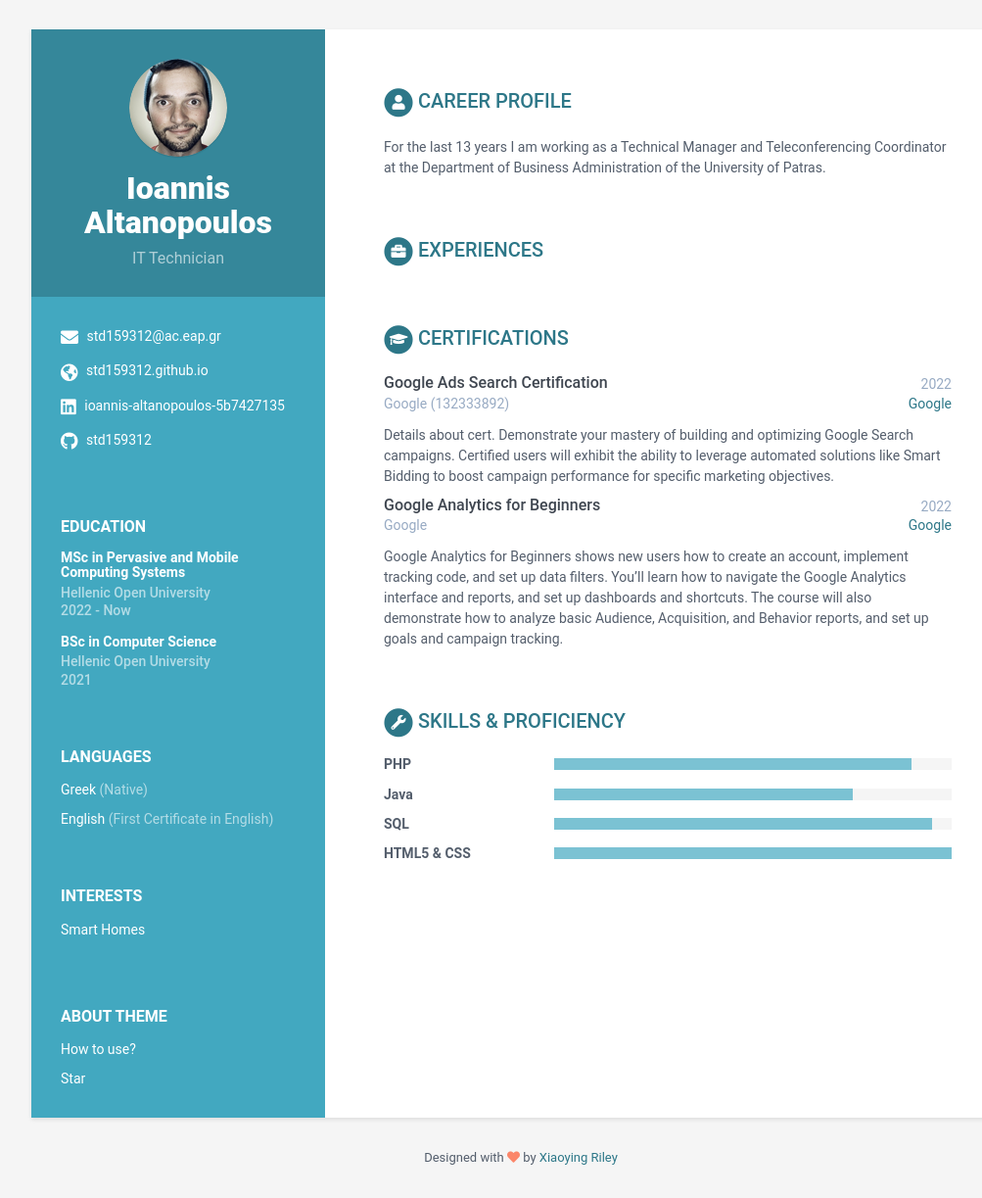
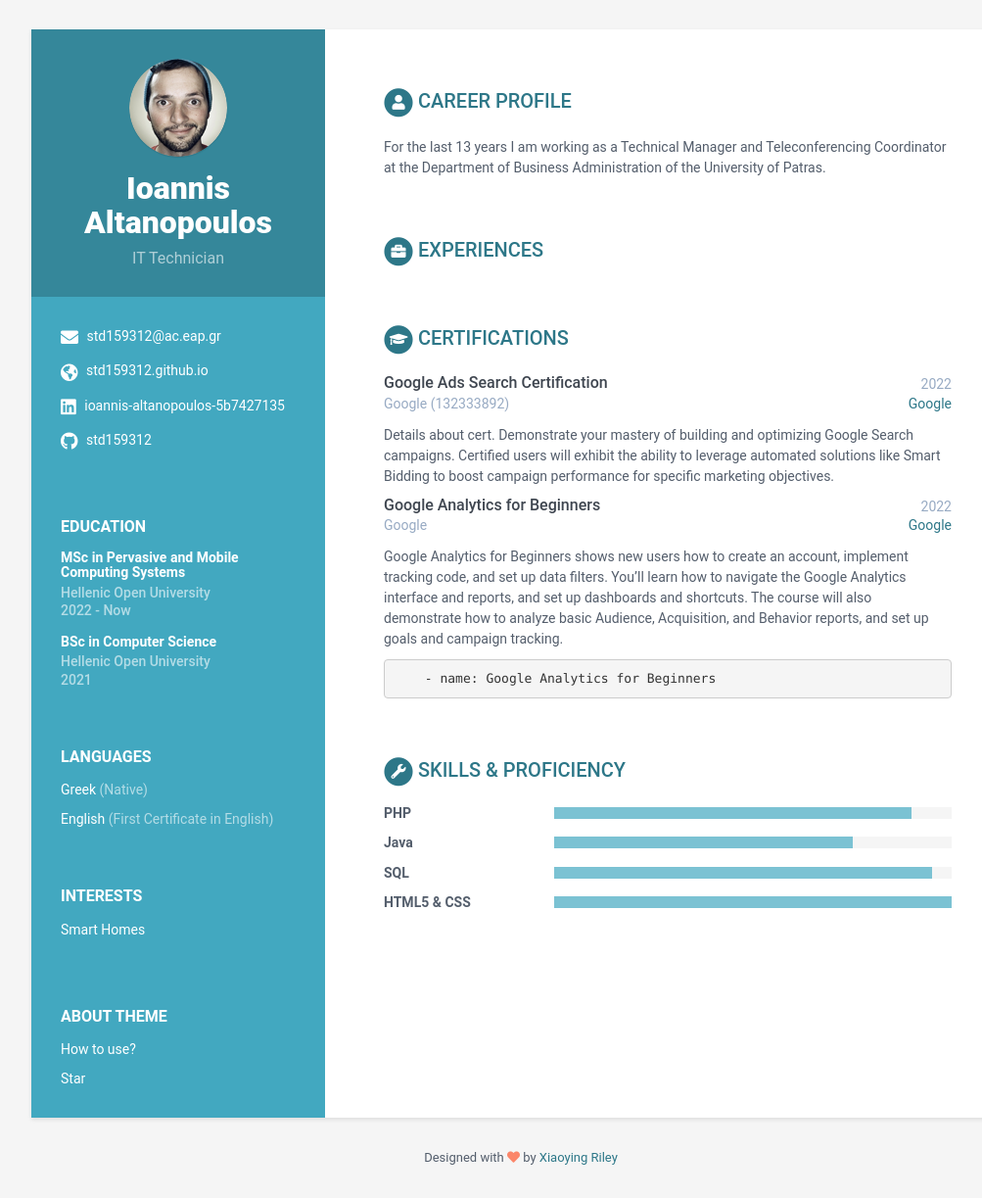
Before and after one commit to std159312/std159312.github.io, a Jekyll site: the page built from index.html, in a window 1280 px wide. Shown: the whole page at 98% size, without its empty margins (108-1111 px from the left). Built offline with Jekyll 4.4.1, drawn with Linux system fonts in a browser that asks for light colours.

Commit message:
Initial commit

```diff
--- a/_data/data.yml
+++ b/_data/data.yml
@@ -111,6 +111,7 @@ certifications:
             The course will also demonstrate how to analyze basic Audience, Acquisition,
             and Behavior reports, and set up goals and campaign tracking.
 
+                    - name: Google Analytics for Beginners
 
 
 
```
